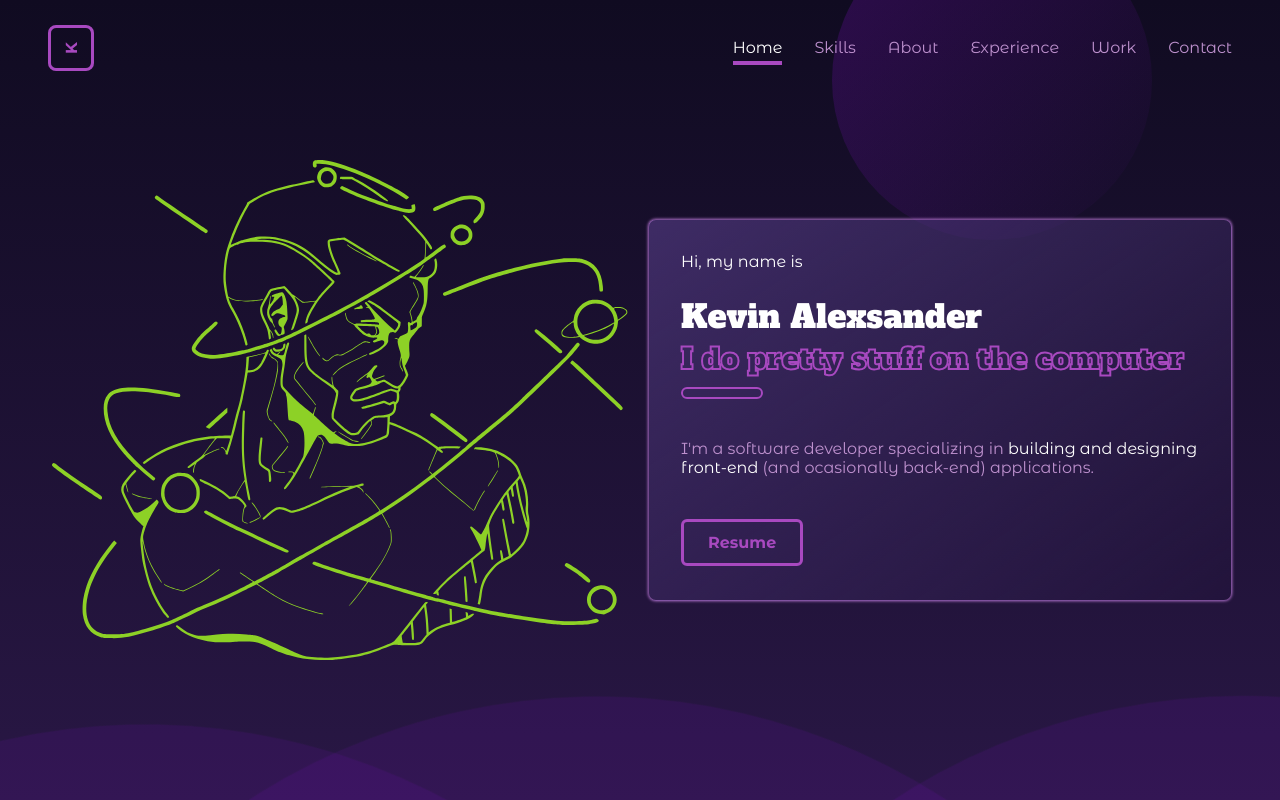
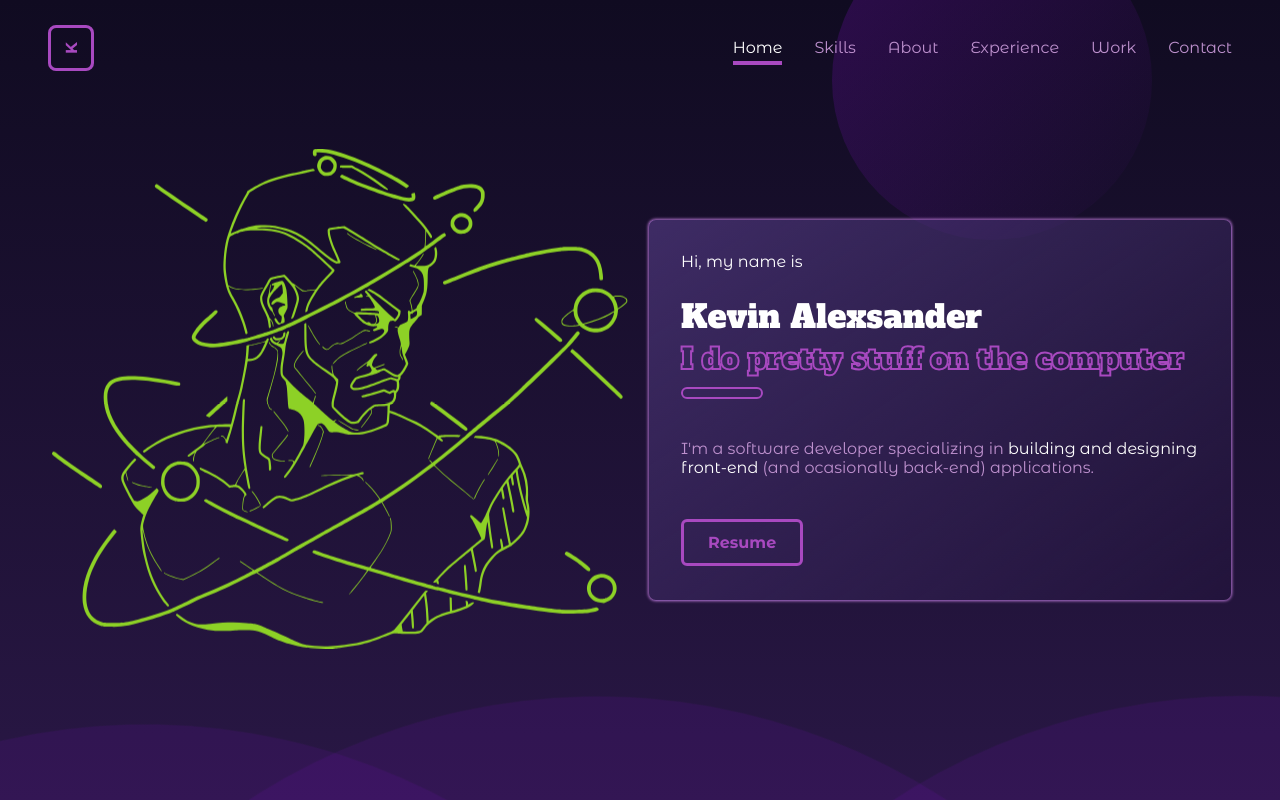
Before and after one commit to AlexsanderKevin/portfolio, a React (Create React App) app: page / in a window 1280 px wide. Shown: the top 800 px of the page. Built offline with nearby package versions, Linux system fonts and the light colour scheme.

Commit message:
animated svg at the intro section

```diff
--- a/src/components/IntroSection/IntroSection.module.css
+++ b/src/components/IntroSection/IntroSection.module.css
@@ -10,6 +10,16 @@
   display: flex;
   justify-content: center;
   align-items: center;
+}
+
+.svgContainer svg{
+  animation: move-svg 5s linear infinite;
+}
+
+@keyframes move-svg {
+  0% { transform: translateY(-1rem); }
+  50% { transform: translateY(0rem); }
+  100% { transform: translateY(-1rem); }
 }
 
 .introSection p:first-of-type {
```
